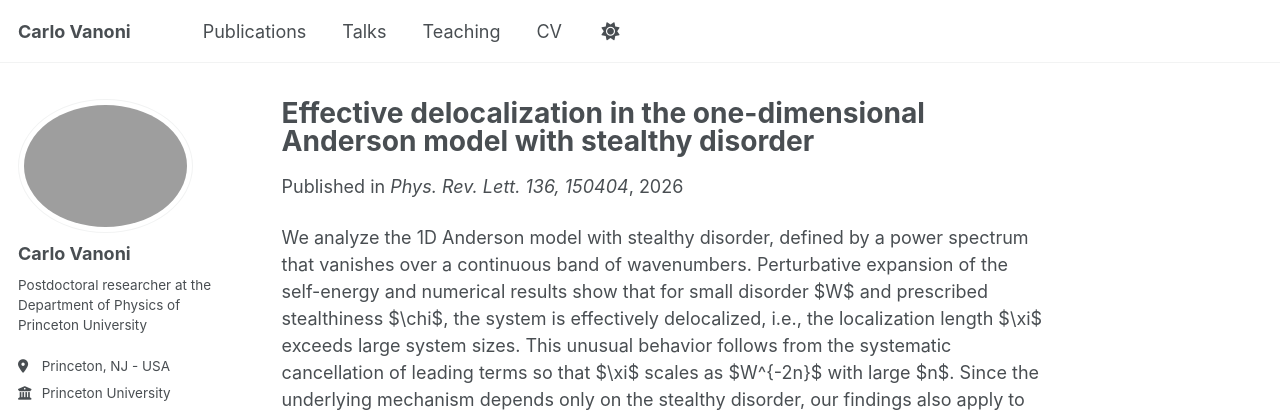
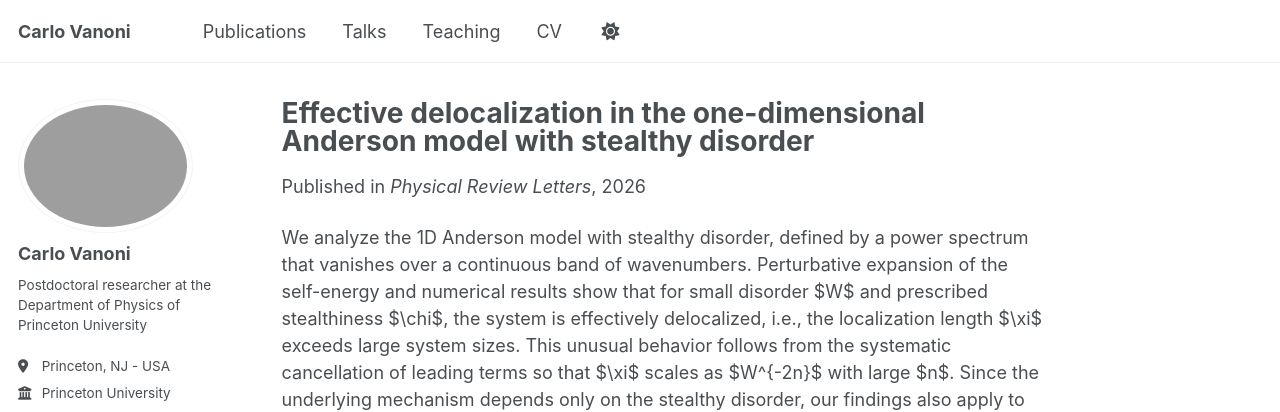
Before and after one commit to CarloVanoni/carlovanoni.github.io, a Jekyll site: the page built from _publications/Deloc.md, in a window 1280 px wide and 1075 px high. Shown: the top 412 px of the window. Built offline with Jekyll 4.4.1, drawn with Linux system fonts in a browser that asks for light colours; some web fonts are replaced; a script bundle is joined from its source files by our own code; library files that are not in the unit come from our copies.

Commit message:
Update venue name in Deloc.md publication

```diff
--- a/_publications/Deloc.md
+++ b/_publications/Deloc.md
@@ -5,7 +5,7 @@ category: manuscripts
 permalink: /publication/2025-09-01-effective-delocalization-1d-anderson-stealthy-disorder
 excerpt: 'We show that stealthy disorder can induce effective delocalization in the one-dimensional Anderson model and analyze the resulting transport and spectral properties.'
 date: 2026-04-14
-venue: 'Phys. Rev. Lett. 136, 150404'
+venue: 'Physical Review Letters'
 paperurl: 'https://journals.aps.org/prl/abstract/10.1103/nl7n-bqn4'
 citation: 'Vanoni, C., Karcher, J., Rechtsman, M. C., Altshuler, B. L., Steinhardt, P. J., and Torquato, S. (2026). &quot;Effective delocalization in the one-dimensional Anderson model with stealthy disorder.&quot; <i>Phys. Rev. Lett. 136, 150404.'
 ---
```
